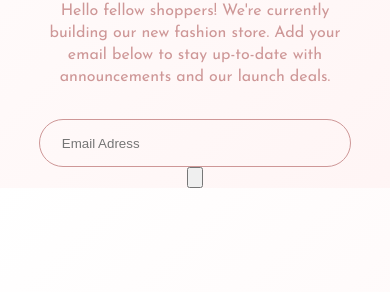
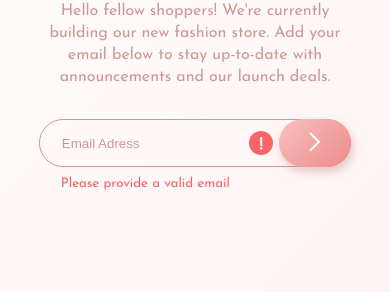
Before and after one commit to FloPereira75/baseApparelChallenge, a plain HTML site: page index.html in a window 390 px wide. Shown: the part 552-844 px from the top of the page. Drawn offline with Linux system fonts and the light colour scheme.

Commit message:
mobile design finish

```diff
--- a/index.html
+++ b/index.html
@@ -28,10 +28,20 @@
         <p>
             Hello fellow shoppers! We're currently building our new fashion store. Add your email below to stay up-to-date with announcements and our launch deals.
         </p>
-        <form action="">
-            <input type="email" name="" id="" placeholder="Email Adress" class="email-input">
-            <input type="submit" value="">
+
+
+        <form>
+            <div class="input-div">
+                <input type="email" name="" id="" placeholder="Email Adress" class="email-input">
+                <img class="error-icon" src="images/icon-error.svg" alt="">
+                <button class="sub-btn">
+                    <img src="images/icon-arrow.svg" alt="">
+                </button>
+            </div>
+            <small class="error-msg">Please provide a valid email</small>
         </form>
+
+
     </main>
 </body>
 
--- a/style.css
+++ b/style.css
@@ -1,6 +1,6 @@
 body {
+    min-height: 100vh;
     margin: 0;
-    padding: 0;
     box-sizing: border-box;
     font-size: 16px;
     font-family: 'Josefin Sans', sans-serif;
@@ -37,7 +37,7 @@ main h1 {
     text-transform: uppercase;
     font-size: 2.75em;
     font-weight: 300;
-    letter-spacing: 5px;
+    letter-spacing: 10px;
     margin: 0;
 }
 
@@ -47,12 +47,18 @@ main h1 {
 }
 
 main p {
-    font-weight: 400;
     line-height: 22px;
 }
 
 form {
     margin-top: 10%;
+    margin-bottom: 25%;
+    width: 100%;
+}
+
+.input-div {
+    width: 100%;
+    position: relative;
 }
 
 .email-input {
@@ -64,3 +70,33 @@ form {
     background-color: transparent;
     outline: none;
 }
+
+.email-input::placeholder {
+    color: hsl(0, 36%, 70%);
+}
+
+.sub-btn {
+    height: 100%;
+    width: 23%;
+    border: none;
+    background: linear-gradient(135deg, hsl(0, 80%, 86%), hsl(0, 74%, 74%));
+    position: absolute;
+    top: 0;
+    right: 0;
+    border-radius: 30px;
+    box-shadow: 2px 5px 10px hsl(0, 36%, 70%, 0.5);
+}
+
+.error-icon {
+    position: absolute;
+    top: 25%;
+    right: 25%;
+}
+
+.error-msg {
+    display: block;
+    text-align: initial;
+    margin-top: 3%;
+    padding-left: 7%;
+    color: hsl(0, 93%, 68%);
+}
```
